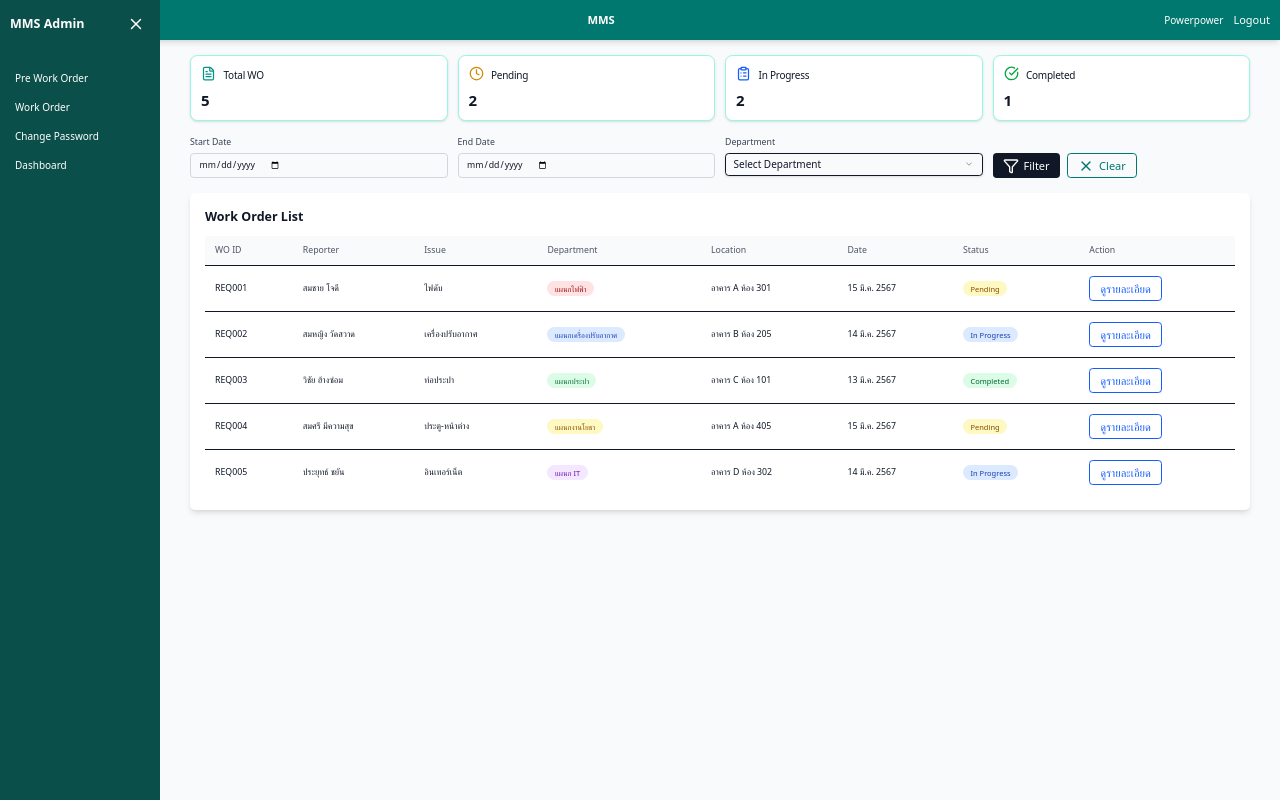
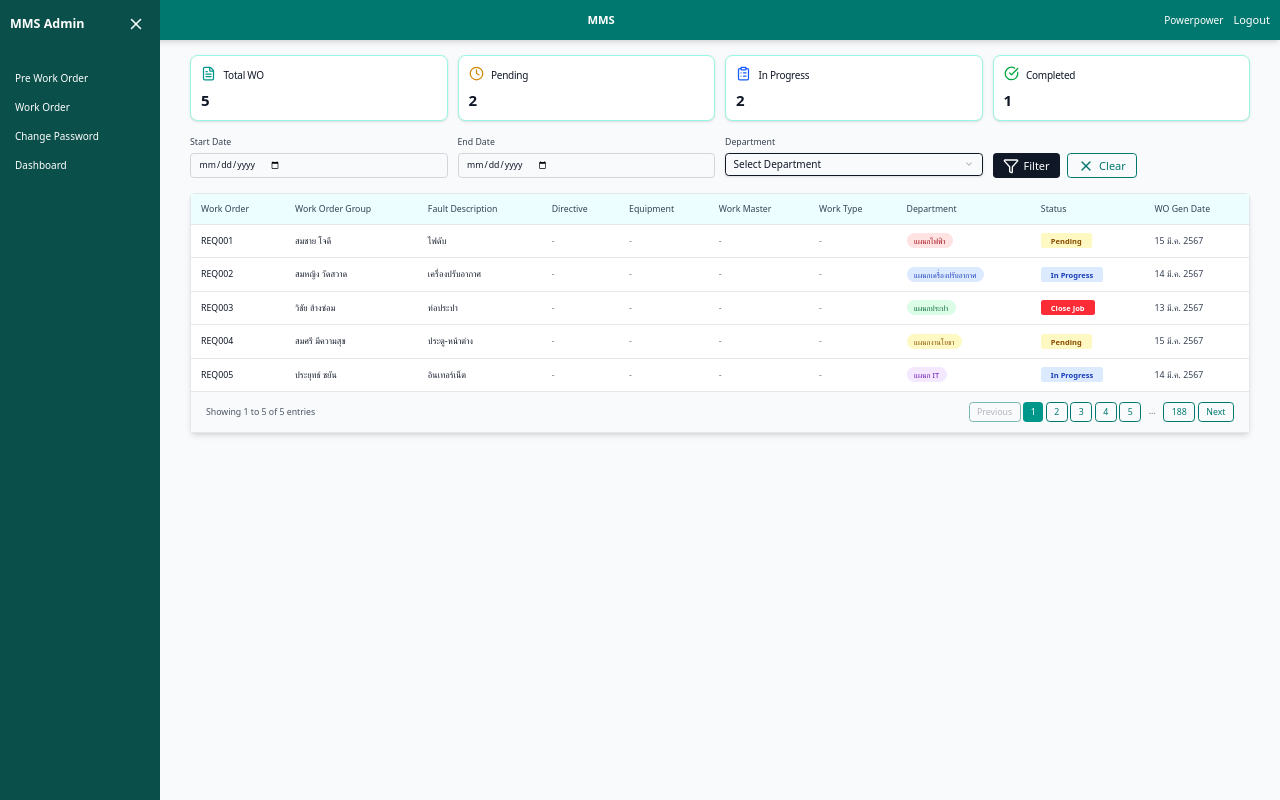
Before and after one commit to WhiteRoses1998/MMS-UI, a React (Vite) app: page / in a window 1280 px wide. Built offline with nearby package versions, Linux system fonts and the light colour scheme; sample sign-in values are in the browser's storage.

Commit message:
edit popup workorder

```diff
--- a/src/components/ui/dialog.tsx
+++ b/src/components/ui/dialog.tsx
@@ -35,7 +35,7 @@ const DialogContent = React.forwardRef<
     <DialogPrimitive.Content
       ref={ref}
       className={cn(
-        "fixed left-[50%] top-[50%] z-50 grid w-full max-w-lg translate-x-[-50%] translate-y-[-50%] gap-4 border bg-background p-6 shadow-lg duration-200 data-[state=open]:animate-in data-[state=closed]:animate-out data-[state=closed]:fade-out-0 data-[state=open]:fade-in-0 data-[state=closed]:zoom-out-95 data-[state=open]:zoom-in-95 data-[state=closed]:slide-out-to-left-1/2 data-[state=closed]:slide-out-to-top-[48%] data-[state=open]:slide-in-from-left-1/2 data-[state=open]:slide-in-from-top-[48%] sm:rounded-lg",
+        "fixed left-[50%] top-[50%] z-50 flex flex-col w-full max-w-lg translate-x-[-50%] translate-y-[-50%] border bg-background shadow-lg duration-200 data-[state=open]:animate-in data-[state=closed]:animate-out data-[state=closed]:fade-out-0 data-[state=open]:fade-in-0 data-[state=closed]:zoom-out-95 data-[state=open]:zoom-in-95 data-[state=closed]:slide-out-to-left-1/2 data-[state=closed]:slide-out-to-top-[48%] data-[state=open]:slide-in-from-left-1/2 data-[state=open]:slide-in-from-top-[48%] sm:rounded-lg",
         className
       )}
       {...props}
--- a/src/features/workorder/tabs/GeneralTab.tsx
+++ b/src/features/workorder/tabs/GeneralTab.tsx
@@ -386,16 +386,6 @@ export default function GeneralTab({ workOrder }: Props) {
             />
           </div>
         </div>
-
-        {/* Right Side: Buttons */}
-        <div className="flex gap-3 ml-6">
-          <button className="px-6 py-2 bg-white text-teal-600 text-sm font-medium rounded border border-teal-600 hover:bg-teal-50 focus:outline-none focus:ring-2 focus:ring-teal-500">
-            Close
-          </button>
-          <button className="px-6 py-2 bg-teal-600 text-white text-sm font-medium rounded hover:bg-teal-700 focus:outline-none focus:ring-2 focus:ring-teal-500">
-            Save
-          </button>
-        </div>
       </div>
     </div>
   );
--- a/src/pages/Dashboard.tsx
+++ b/src/pages/Dashboard.tsx
@@ -4,7 +4,7 @@ import { FileText, Clock, CheckCircle, ClipboardList } from 'lucide-react';
 import { Card, CardContent, CardHeader, CardTitle } from '@/components/ui';
 import { Table, TableBody, TableCell, TableHead, TableHeader, TableRow } from '@/components/ui';
 import { Button } from '@/components/ui';
-import FilterForm from '@/components/common/FilterForm'; // ← Import component แยก
+import FilterForm from '@/components/common/FilterForm';
 
 interface WorkOrder {
   id: string;
@@ -56,7 +56,7 @@ export default function Dashboard() {
       location: 'อาคาร C ห้อง 101',
       date: '13 มี.ค. 2567',
       status: 'completed',
-      statusText: 'Completed'
+      statusText: 'Close Job'
     },
     {
       id: 'REQ004',
@@ -113,7 +113,7 @@ export default function Dashboard() {
       case 'in-progress':
         return 'bg-blue-100 text-blue-800';
       case 'completed':
-        return 'bg-green-100 text-green-800';
+        return 'bg-red-500 text-white';
       default:
         return 'bg-gray-100 text-gray-800';
     }
@@ -196,46 +196,44 @@ export default function Dashboard() {
       />
 
       {/* Work Order Table */}
-      <div className="bg-white p-6 rounded-lg shadow-md">
-        <h2 className="text-xl font-bold mb-4">Work Order List</h2>
-
+      <div className="bg-white rounded-lg shadow-md border border-gray-200">
         <div className="overflow-x-auto">
           <Table>
             <TableHeader>
-              <TableRow>
-                <TableHead>WO ID</TableHead>
-                <TableHead>Reporter</TableHead>
-                <TableHead>Issue</TableHead>
-                <TableHead>Department</TableHead>
-                <TableHead>Location</TableHead>
-                <TableHead>Date</TableHead>
-                <TableHead>Status</TableHead>
-                <TableHead>Action</TableHead>
+              <TableRow className="bg-cyan-50 border-b border-gray-200">
+                <TableHead className="font-medium text-gray-700 text-sm">Work Order</TableHead>
+                <TableHead className="font-medium text-gray-700 text-sm">Work Order Group</TableHead>
+                <TableHead className="font-medium text-gray-700 text-sm">Fault Description</TableHead>
+                <TableHead className="font-medium text-gray-700 text-sm">Directive</TableHead>
+                <TableHead className="font-medium text-gray-700 text-sm">Equipment</TableHead>
+                <TableHead className="font-medium text-gray-700 text-sm">Work Master</TableHead>
+                <TableHead className="font-medium text-gray-700 text-sm">Work Type</TableHead>
+                <TableHead className="font-medium text-gray-700 text-sm">Department</TableHead>
+                <TableHead className="font-medium text-gray-700 text-sm">Status</TableHead>
+                <TableHead className="font-medium text-gray-700 text-sm">WO Gen Date</TableHead>
               </TableRow>
             </TableHeader>
             <TableBody>
               {(filteredOrders.length > 0 ? filteredOrders : allWorkOrders).map((order) => (
-                <TableRow key={order.id} className="hover:bg-gray-50">
-                  <TableCell className="font-medium">{order.id}</TableCell>
-                  <TableCell>{order.reporter}</TableCell>
-                  <TableCell>{order.issue}</TableCell>
+                <TableRow key={order.id} className="hover:bg-gray-50 border-b border-gray-200">
+                  <TableCell className="font-medium text-sm">{order.id}</TableCell>
+                  <TableCell className="text-sm">{order.reporter}</TableCell>
+                  <TableCell className="text-sm">{order.issue}</TableCell>
+                  <TableCell className="text-gray-500 text-sm">-</TableCell>
+                  <TableCell className="text-gray-500 text-sm">-</TableCell>
+                  <TableCell className="text-gray-500 text-sm">-</TableCell>
+                  <TableCell className="text-gray-500 text-sm">-</TableCell>
                   <TableCell>
                     <span className={`px-3 py-1 text-xs font-medium rounded-full ${getDepartmentColor(order.department)}`}>
                       {order.department}
                     </span>
                   </TableCell>
-                  <TableCell>{order.location}</TableCell>
-                  <TableCell>{order.date}</TableCell>
                   <TableCell>
-                    <span className={`px-3 py-1 text-xs font-medium rounded-full ${getStatusColor(order.status)}`}>
+                    <span className={`px-4 py-1 text-xs font-bold rounded ${getStatusColor(order.status)}`}>
                       {order.statusText}
                     </span>
                   </TableCell>
-                  <TableCell>
-                    <Button variant="outline" className="text-blue-600 border-blue-600 hover:bg-blue-50">
-                      ดูรายละเอียด
-                    </Button>
-                  </TableCell>
+                  <TableCell className="text-gray-700 text-sm">{order.date}</TableCell>
                 </TableRow>
               ))}
             </TableBody>
@@ -247,6 +245,24 @@ export default function Dashboard() {
             ไม่พบข้อมูลที่ตรงกับการค้นหา
           </div>
         )}
+
+        {/* Pagination */}
+        <div className="flex items-center justify-between px-6 py-4 border-t border-gray-200 bg-gray-50">
+          <div className="text-sm text-gray-600">
+            Showing 1 to {(filteredOrders.length > 0 ? filteredOrders : allWorkOrders).length} of {allWorkOrders.length} entries
+          </div>
+          <div className="flex gap-1">
+            <Button variant="outline" size="sm" disabled className="text-gray-500">Previous</Button>
+            <Button size="sm" className="bg-teal-600 text-white hover:bg-teal-700 border-0">1</Button>
+            <Button variant="outline" size="sm" className="hover:bg-teal-50">2</Button>
+            <Button variant="outline" size="sm" className="hover:bg-teal-50">3</Button>
+            <Button variant="outline" size="sm" className="hover:bg-teal-50">4</Button>
+            <Button variant="outline" size="sm" className="hover:bg-teal-50">5</Button>
+            <span className="px-2 py-1 text-sm text-gray-500">...</span>
+            <Button variant="outline" size="sm" className="hover:bg-teal-50">188</Button>
+            <Button variant="outline" size="sm" className="hover:bg-teal-50">Next</Button>
+          </div>
+        </div>
       </div>
     </div>
   );
```
Also changed, not shown: src/features/workorder/components/WorkOrderHeader.tsx (+18 -21 lines), src/pages/WorkOrderPage.tsx (line endings or trailing spaces).
